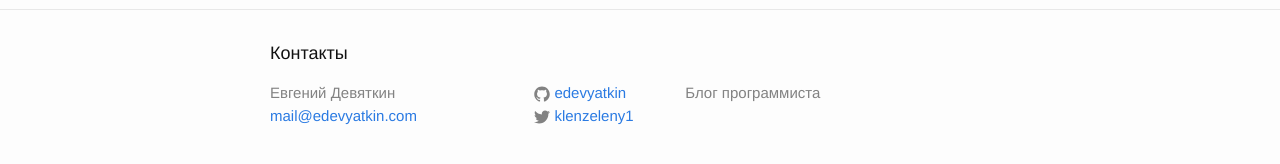
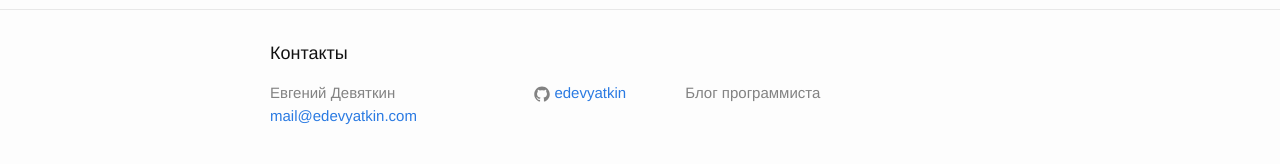
Before and after one commit to edevyatkin/edevyatkin.github.io, a Jekyll site: the page built from index.html, in a window 1280 px wide. Shown: the part 467-631 px from the top of the page. Built offline with Jekyll 4.4.1, drawn with Linux system fonts in a browser that asks for light colours.

Commit message:
Removed twitter link

```diff
--- a/_config.yml
+++ b/_config.yml
@@ -11,7 +11,6 @@ email: mail@edevyatkin.com
 description: Блог программиста
 baseurl: "" # the subpath of your site, e.g. /blog
 url: "http://www.edevyatkin.com" # the base hostname & protocol for your site
-twitter_username: klenzeleny1
 github_username:  edevyatkin
 excerpt_separator: <!--more-->
 
--- a/_includes/footer.html
+++ b/_includes/footer.html
@@ -19,12 +19,6 @@
             {% include icon-github.html username=site.github_username %}
           </li>
           {% endif %}
-
-          {% if site.twitter_username %}
-          <li>
-            {% include icon-twitter.html username=site.twitter_username %}
-          </li>
-          {% endif %}
         </ul>
       </div>
 
--- a/_includes/icon-twitter.html
+++ /dev/null
@@ -1 +0,0 @@
-<a href="https://twitter.com/{{ include.username }}"><span class="icon icon--twitter">{% include icon-twitter.svg %}</span><span class="username">{{ include.username }}</span></a>
```
Also changed, not shown: _includes/icon-twitter.svg (deleted).
